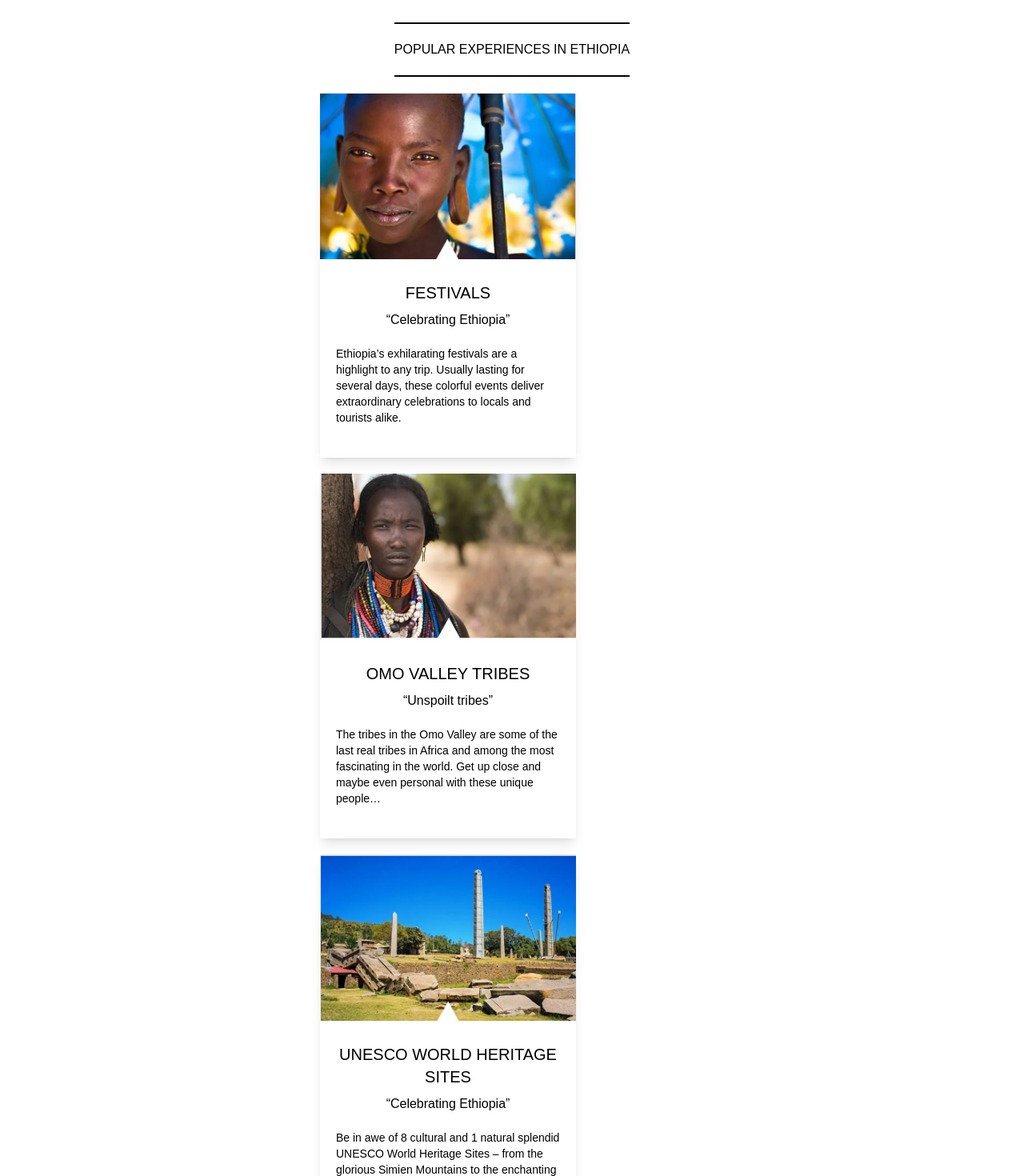
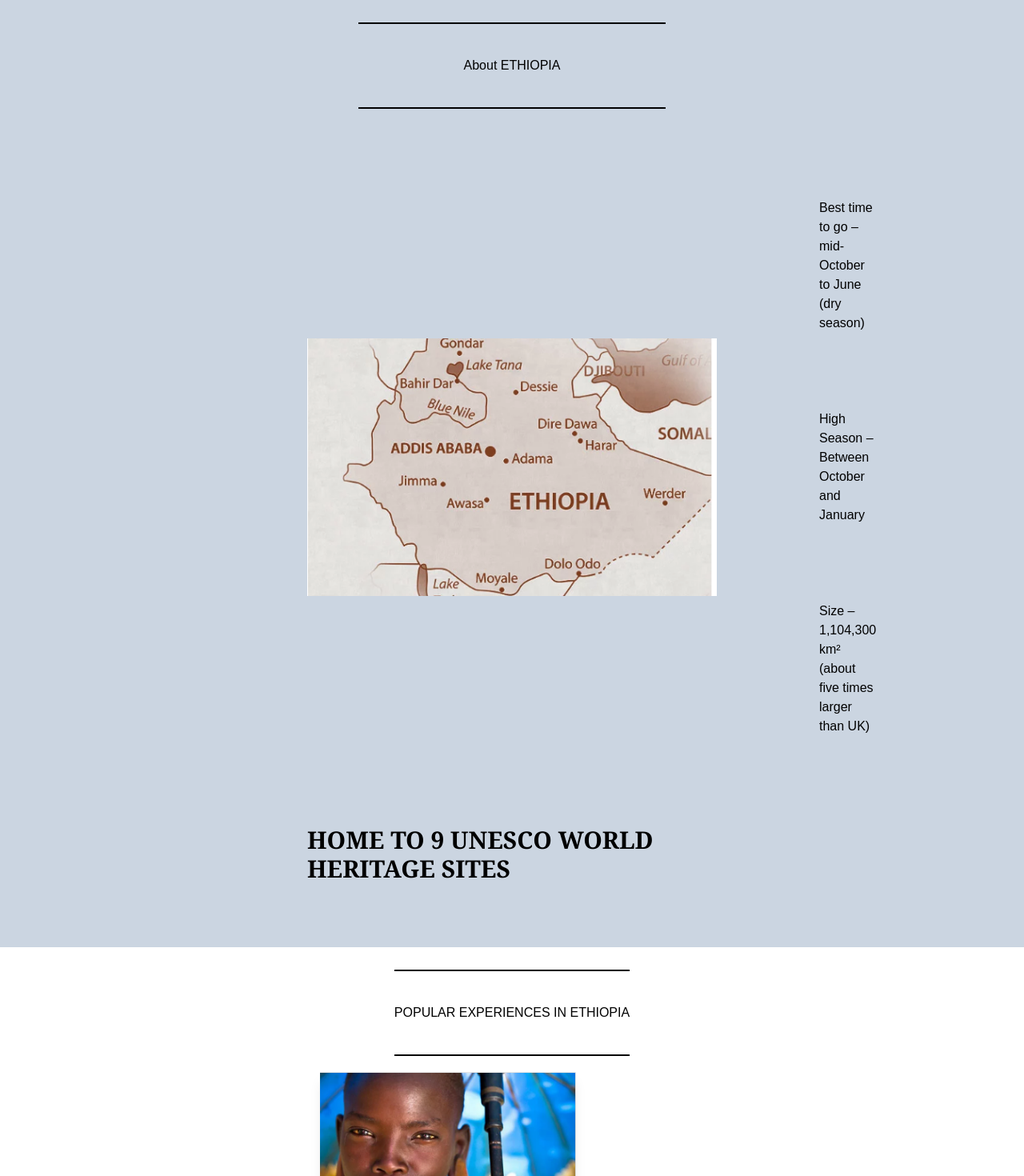
Before and after one commit to lleull/UpNext, a Next.js app: page / in a window 1280 px wide. Shown: the top 1470 px of the page at 80% size. Built offline with nearby package versions, Linux system fonts and the light colour scheme.

Commit message:
Best deals

```diff
--- a/src/app/page.tsx
+++ b/src/app/page.tsx
@@ -2,14 +2,37 @@ import Image from "next/image";
 import Link from "next/link";
 import { LatestArticle, popularDeals } from "../../utils/populardeals";
 import Corocdile from "./assets/img8.png"
+import EthMap from './assets/img1.png'
 export default function Home() {
   return (
     <div className="w-full  items-center flex-col justify-center flex ">
-      <div className="border-black border-t-2 border-b-2 pt-5 pb-5 mt-7">
-        <h2>POPULAR EXPERIENCES IN ETHIOPIA</h2>
+
+      {/* AboutEthiopia */}
+
+      <div className="flex items-center w-full pl-96 pr-96 bg-slate-300 justify-center flex-col">
+        <div className="border-black w-96 flex justify-center border-t-2 border-b-2 pt-10 pb-10 mt-7">
+          <h2>About ETHIOPIA</h2>
+
+        </div>
+        <div className="flex items-center  gap-32 justify-between w-full mt-28 mb-28">
+
+          <Image src={EthMap} alt="corocodile" className="" />
+          <div className="flex flex-col items-center gap-24">
+            <p>Best time to go – mid-October to June (dry season)</p>
+            <p>High Season – Between October and January</p>
+            <p>Size – 1,104,300 km² (about five times larger than UK)</p>
+          </div>
+
+        </div>
+        <h2 className="font-bold text-3xl font-serif mb-20">HOME TO 9 UNESCO WORLD HERITAGE SITES</h2>
+
+
       </div>
 
       {/* POPULAR EXPERIENCES IN ETHIOPIA */}
+      <div className="border-black border-t-2 border-b-2 pt-10 pb-10 mt-7">
+        <h2>POPULAR EXPERIENCES IN ETHIOPIA</h2>
+      </div>
       <div className="w-full h-full flex flex-wrap pl-96 pr-96">
 
         {popularDeals.map((tribe) => {
@@ -31,7 +54,7 @@ export default function Home() {
 WHY ABSOLUTE ETHIOPIA IS THE COMPANY OF CHOICE? */}
       <div className="w-full flex items-center justify-center flex-col">
 
-        <div className="border-black border-t-2 border-b-2 pt-5 pb-5 mt-7">
+        <div className="border-black border-t-2 border-b-2 pt-10 pb-10 mt-7">
           <h2>WHY ABSOLUTE ETHIOPIA IS THE COMPANY OF CHOICE?</h2>
         </div>
         <div className="w-full h-full  mt-32 pr-96 pl-96 mb-20 flex flex-row items-center gap-20">
@@ -45,7 +68,7 @@ WHY ABSOLUTE ETHIOPIA IS THE COMPANY OF CHOICE? */}
       {/* Latest Article*/}
       <div className="w-full flex items-center justify-center flex-col">
 
-        <div className="border-black border-t-2 border-b-2 pt-5 pb-5 mt-7">
+        <div className="border-black border-t-2 border-b-2 pt-10 pb-10 mt-7">
           <h2>WHY ABSOLUTE ETHIOPIA IS THE COMPANY OF CHOICE?</h2>
         </div>
         <div className="w-full h-full flex flex-wrap pl-96 pr-96">
```
